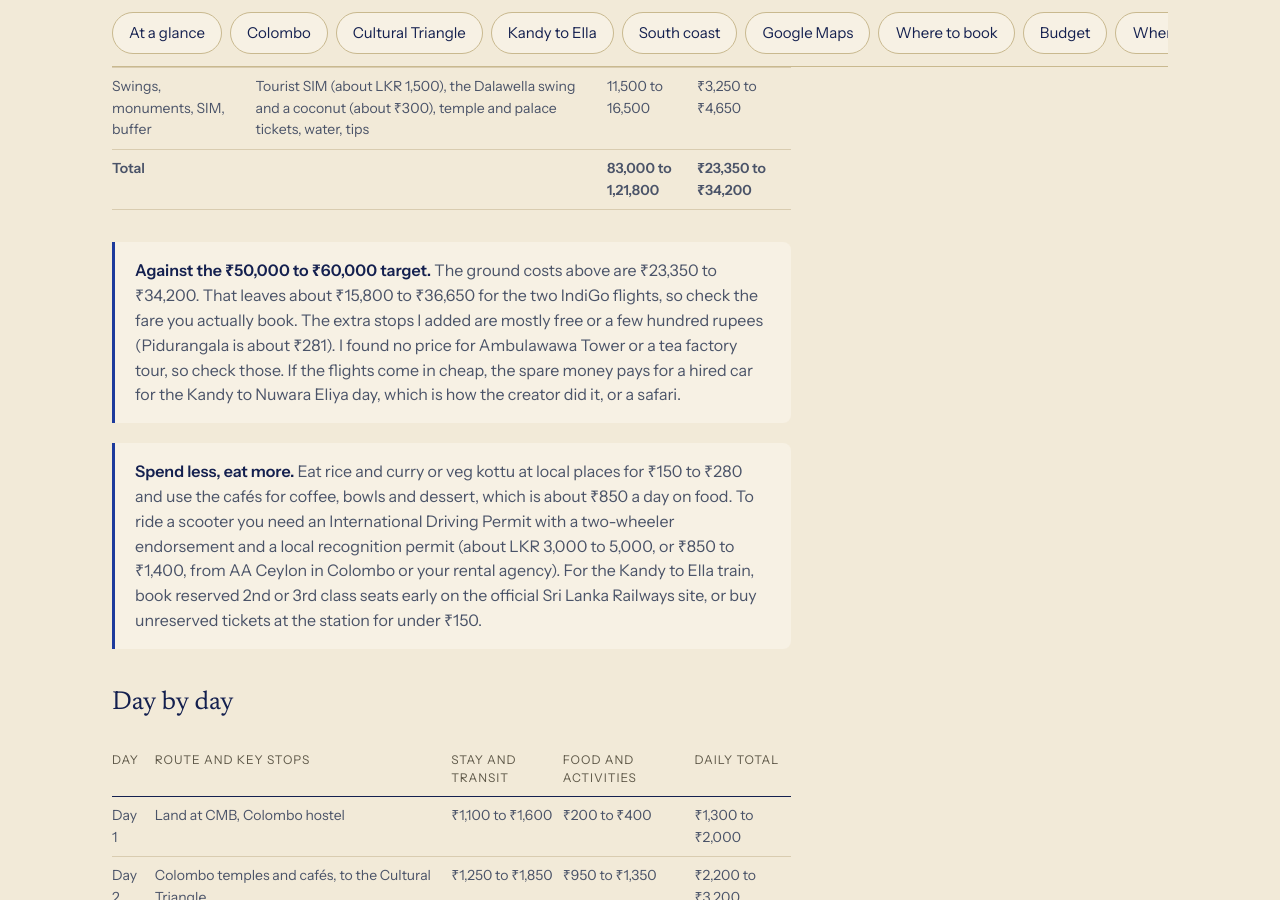
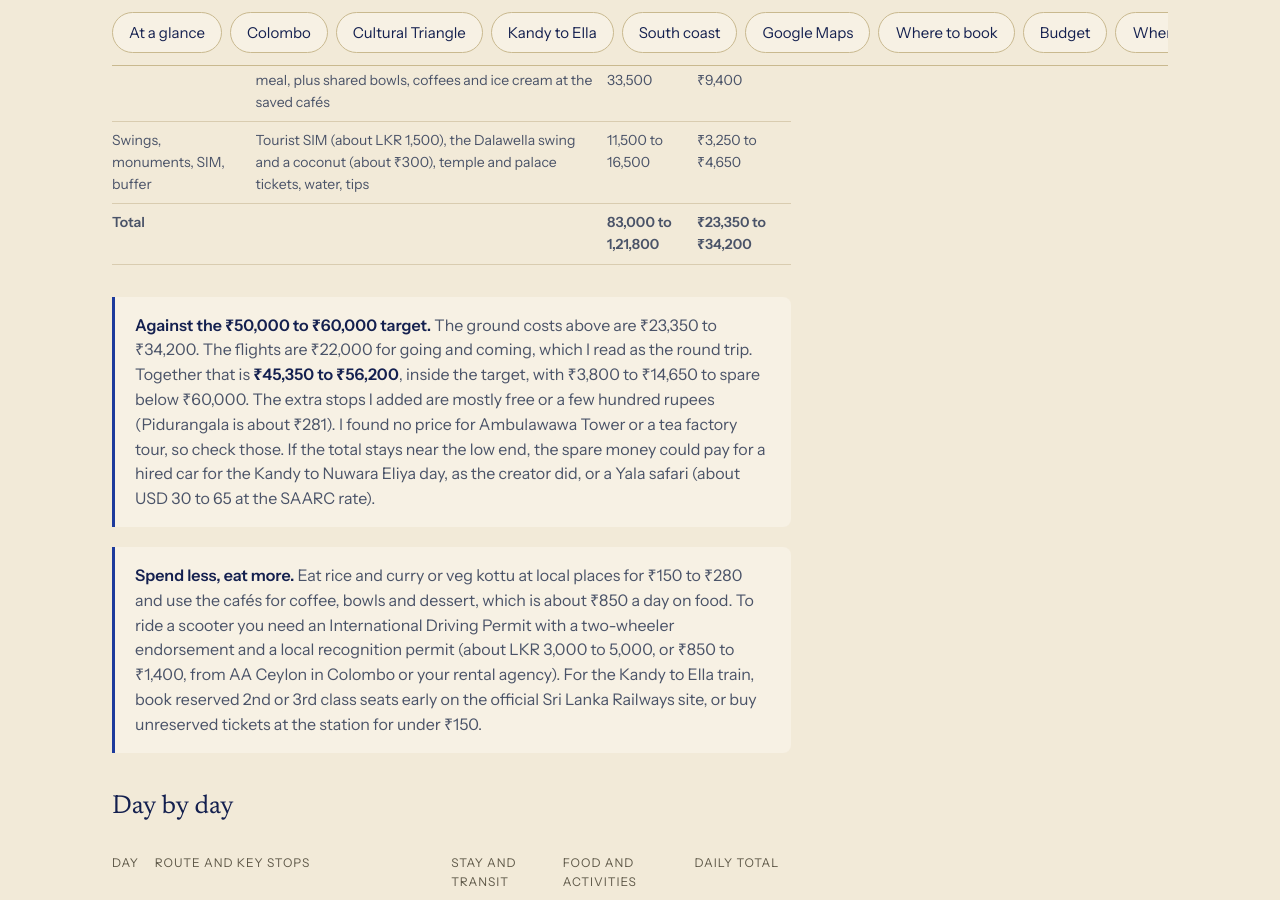
Before and after one commit to gdncomm-aditya-kanoi/Travel-Train, a Jekyll site: the page built from plans/sri-lanka.html, in a window 1280 px wide and 900 px high, scrolled down 16393 px. Built offline with Jekyll 4.4.1, drawn with Linux system fonts in a browser that asks for light colours; some of the changed text lies outside the part shown.

Commit message:
Sri Lanka plan: add the 22k flight cost and the total with flights
Co-Authored-By: Claude <noreply@anthropic.com>

```diff
--- a/plans/sri-lanka.html
+++ b/plans/sri-lanka.html
@@ -16,8 +16,8 @@ permalink: /plans/sri-lanka/
 <div><dt>When</dt><dd>14 to 22 March 2027</dd></div>
 <div><dt>Nights</dt><dd>8</dd></div>
 <div><dt>Ground budget, excl. flights</dt><dd>₹23,350 to ₹34,200</dd></div>
-<div><dt>Target, incl. flights</dt><dd>₹50,000 to ₹60,000</dd></div>
-<div><dt>Flights</dt><dd>BLR to CMB, non-stop</dd></div>
+<div><dt>Flights, both ways</dt><dd>₹22,000, BLR to CMB non-stop</dd></div>
+<div><dt>Total with flights</dt><dd>₹45,350 to ₹56,200 (target ₹50,000 to ₹60,000)</dd></div>
 </dl>
 </header>
 
@@ -252,7 +252,7 @@ permalink: /plans/sri-lanka/
 <tr><td>Swings, monuments, SIM, buffer</td><td>Tourist SIM (about LKR 1,500), the Dalawella swing and a coconut (about ₹300), temple and palace tickets, water, tips</td><td>11,500 to 16,500</td><td>₹3,250 to ₹4,650</td></tr>
 <tr><td><strong>Total</strong></td><td></td><td><strong>83,000 to 1,21,800</strong></td><td><strong>₹23,350 to ₹34,200</strong></td></tr>
 </tbody></table></div>
-<div class="callout"><strong>Against the ₹50,000 to ₹60,000 target.</strong> The ground costs above are ₹23,350 to ₹34,200. That leaves about ₹15,800 to ₹36,650 for the two IndiGo flights, so check the fare you actually book. The extra stops I added are mostly free or a few hundred rupees (Pidurangala is about ₹281). I found no price for Ambulawawa Tower or a tea factory tour, so check those. If the flights come in cheap, the spare money pays for a hired car for the Kandy to Nuwara Eliya day, which is how the creator did it, or a safari.</div>
+<div class="callout"><strong>Against the ₹50,000 to ₹60,000 target.</strong> The ground costs above are ₹23,350 to ₹34,200. The flights are ₹22,000 for going and coming, which I read as the round trip. Together that is <strong>₹45,350 to ₹56,200</strong>, inside the target, with ₹3,800 to ₹14,650 to spare below ₹60,000. The extra stops I added are mostly free or a few hundred rupees (Pidurangala is about ₹281). I found no price for Ambulawawa Tower or a tea factory tour, so check those. If the total stays near the low end, the spare money could pay for a hired car for the Kandy to Nuwara Eliya day, as the creator did, or a Yala safari (about USD 30 to 65 at the SAARC rate).</div>
 <div class="callout"><strong>Spend less, eat more.</strong> Eat rice and curry or veg kottu at local places for ₹150 to ₹280 and use the cafés for coffee, bowls and dessert, which is about ₹850 a day on food. To ride a scooter you need an International Driving Permit with a two-wheeler endorsement and a local recognition permit (about LKR 3,000 to 5,000, or ₹850 to ₹1,400, from AA Ceylon in Colombo or your rental agency). For the Kandy to Ella train, book reserved 2nd or 3rd class seats early on the official Sri Lanka Railways site, or buy unreserved tickets at the station for under ₹150.</div>
 <h3>Day by day</h3>
 <div class="table-scroll"><table class="timetable"><thead><tr><th>Day</th><th>Route and key stops</th><th>Stay and transit</th><th>Food and activities</th><th>Daily total</th></tr></thead><tbody>
```
